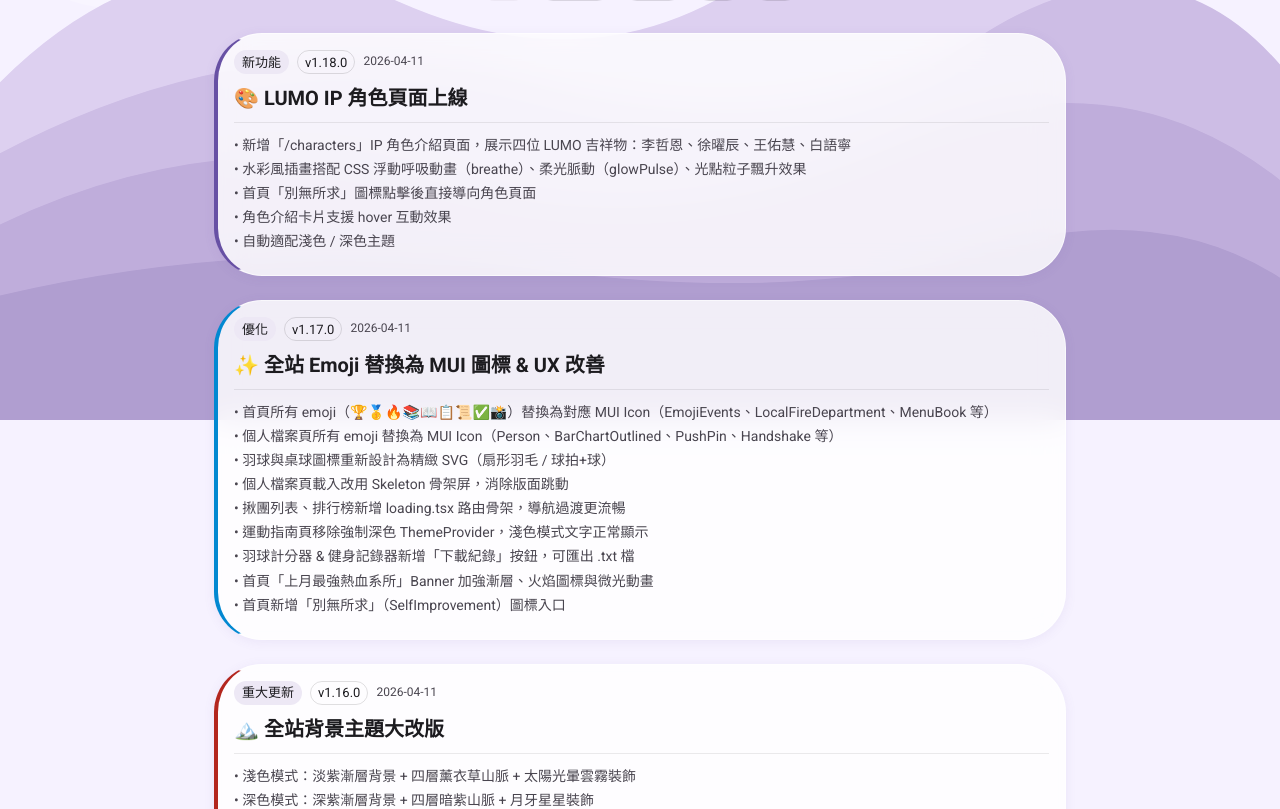
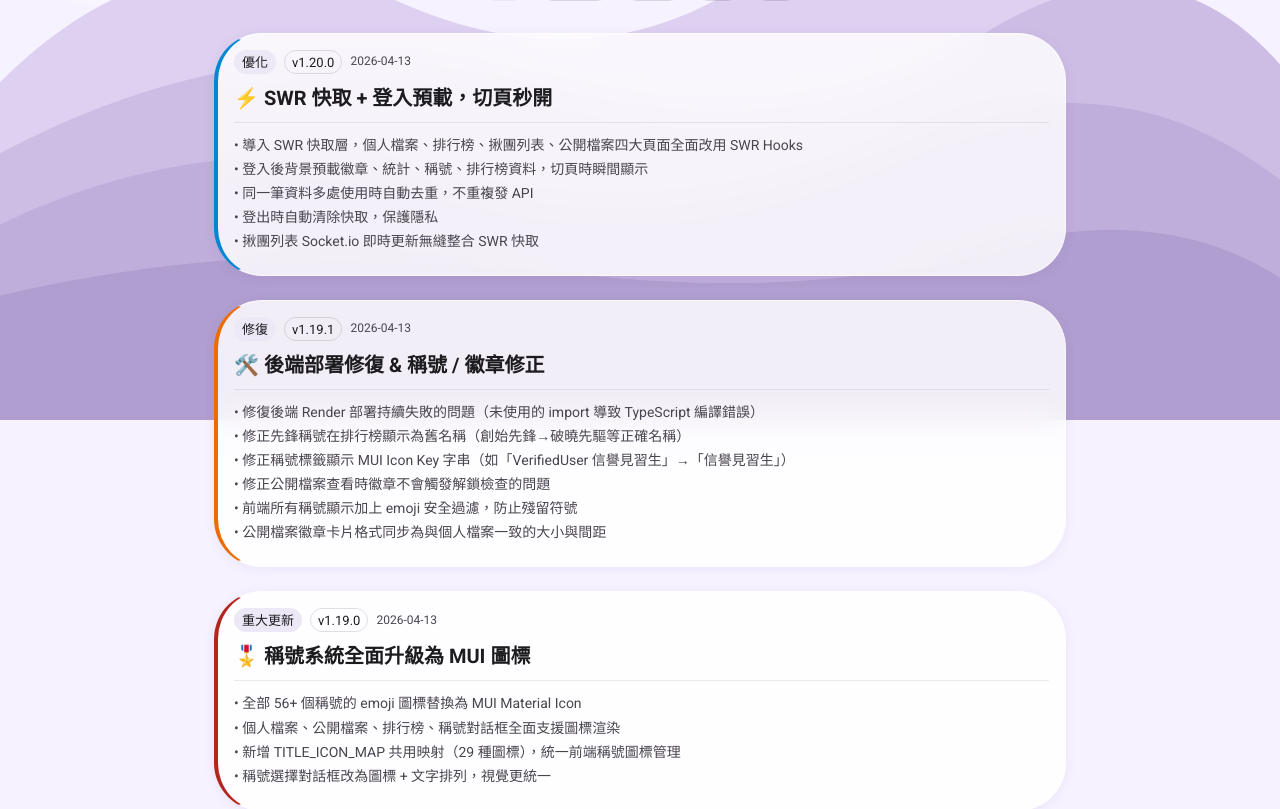
Before and after one commit to DONGHANK-001/lumo-ncnu, a Next.js app in the folder frontend/: page /updates in a window 1280 px wide. Shown: the part 380-1189 px from the top of the page. Built offline with nearby package versions, Linux system fonts and the light colour scheme; no server answers.

Commit message:
docs: add v1.19.0, v1.19.1, v1.20.0 to update log

```diff
--- a/frontend/src/app/updates/page.tsx
+++ b/frontend/src/app/updates/page.tsx
@@ -27,6 +27,45 @@ interface UpdateEntry {
 }
 
 const UPDATES: UpdateEntry[] = [
+    {
+        version: 'v1.20.0',
+        date: '2026-04-13',
+        category: '優化',
+        title: '⚡ SWR 快取 + 登入預載，切頁秒開',
+        details: [
+            '導入 SWR 快取層，個人檔案、排行榜、揪團列表、公開檔案四大頁面全面改用 SWR Hooks',
+            '登入後背景預載徽章、統計、稱號、排行榜資料，切頁時瞬間顯示',
+            '同一筆資料多處使用時自動去重，不重複發 API',
+            '登出時自動清除快取，保護隱私',
+            '揪團列表 Socket.io 即時更新無縫整合 SWR 快取',
+        ],
+    },
+    {
+        version: 'v1.19.1',
+        date: '2026-04-13',
+        category: '修復',
+        title: '🛠️ 後端部署修復 & 稱號 / 徽章修正',
+        details: [
+            '修復後端 Render 部署持續失敗的問題（未使用的 import 導致 TypeScript 編譯錯誤）',
+            '修正先鋒稱號在排行榜顯示為舊名稱（創始先鋒→破曉先驅等正確名稱）',
+            '修正稱號標籤顯示 MUI Icon Key 字串（如「VerifiedUser 信譽見習生」→「信譽見習生」）',
+            '修正公開檔案查看時徽章不會觸發解鎖檢查的問題',
+            '前端所有稱號顯示加上 emoji 安全過濾，防止殘留符號',
+            '公開檔案徽章卡片格式同步為與個人檔案一致的大小與間距',
+        ],
+    },
+    {
+        version: 'v1.19.0',
+        date: '2026-04-13',
+        category: '重大更新',
+        title: '🎖️ 稱號系統全面升級為 MUI 圖標',
+        details: [
+            '全部 56+ 個稱號的 emoji 圖標替換為 MUI Material Icon',
+            '個人檔案、公開檔案、排行榜、稱號對話框全面支援圖標渲染',
+            '新增 TITLE_ICON_MAP 共用映射（29 種圖標），統一前端稱號圖標管理',
+            '稱號選擇對話框改為圖標 + 文字排列，視覺更統一',
+        ],
+    },
     {
         version: 'v1.18.0',
         date: '2026-04-11',
```
